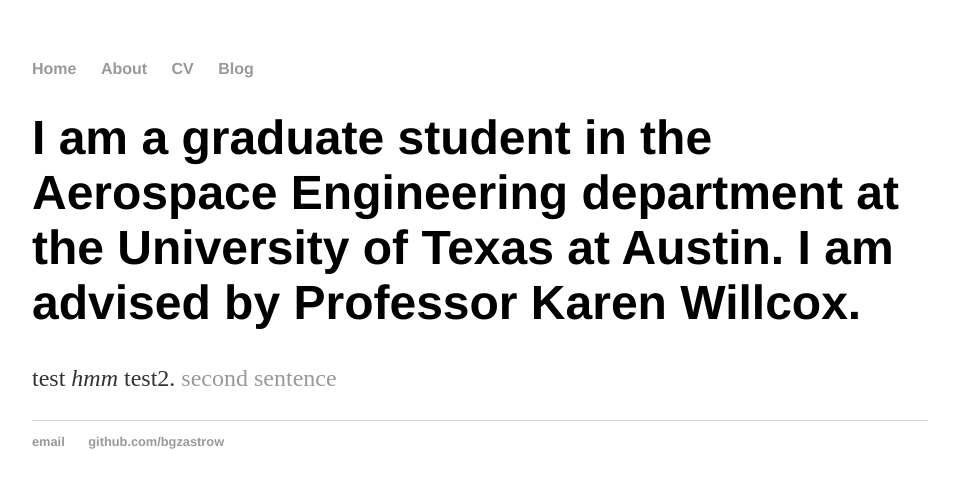
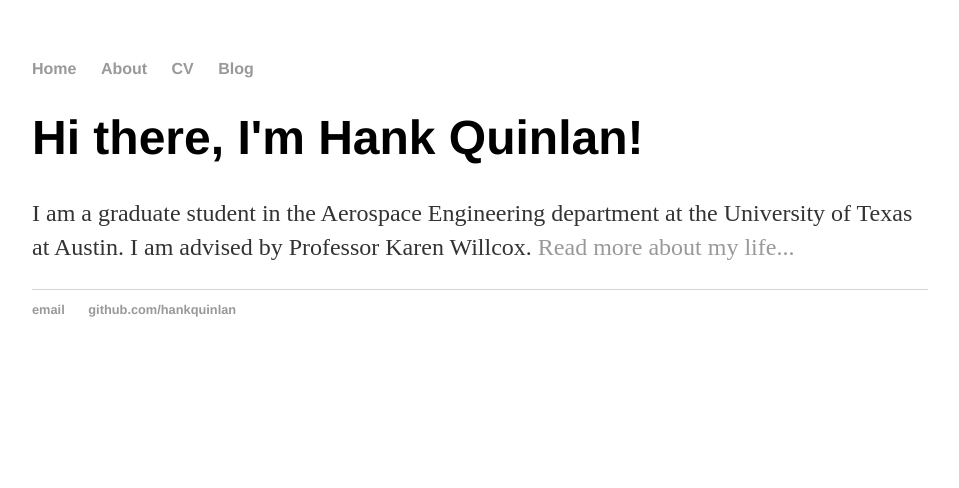
Before and after one commit to bgzastrow/bgzastrow.github.io, a Jekyll site: the page built from index.html, in a window 1280 px wide. Shown: the top 488 px of the page, without its empty margins (160-1119 px from the left). Built offline with Jekyll 4.4.1, drawn with Linux system fonts in a browser that asks for light colours.

Commit message:
Update index.html
updated to use jekyll template

```diff
--- a/index.html
+++ b/index.html
@@ -1,30 +1,8 @@
-<!DOCTYPE html>
-<html>
-	<head>
-		<title>Ben Zastrow</title>
-		<!-- link to main stylesheet -->
-		<link rel="stylesheet" type="text/css" href="/css/main.css">
-	</head>
-	<body>
-		<nav>
-    		<ul>
-        		<li><a href="/">Home</a></li>
-	        	<li><a href="/about">About</a></li>
-        		<li><a href="/cv">CV</a></li>
-        		<li><a href="/blog">Blog</a></li>
-    		</ul>
-		</nav>
-		<div class="container">
-    		<div class="blurb">
-        		<h1>I am a graduate student in the Aerospace Engineering department at the University of Texas at Austin. I am advised by Professor Karen Willcox.</h1>
-				<p> test <em>hmm</em> test2. <a href="/about"> second sentence</a></p>
-    		</div><!-- /.blurb -->
-		</div><!-- /.container -->
-		<footer>
-    		<ul>
-        		<li><a href="mailto:bzastrow@utexas.edu">email</a></li>
-        		<li><a href="https://github.com/bgzastrow">github.com/bgzastrow</a></li>
-			</ul>
-		</footer>
-	</body>
-</html>
+---
+layout: default
+title: Ben Zastrow
+---
+<div class="blurb">
+	<h1>Hi there, I'm Hank Quinlan!</h1>
+	<p>I am a graduate student in the Aerospace Engineering department at the University of Texas at Austin. I am advised by Professor Karen Willcox. <a href="/about">Read more about my life...</a></p>
+</div><!-- /.blurb -->
```
